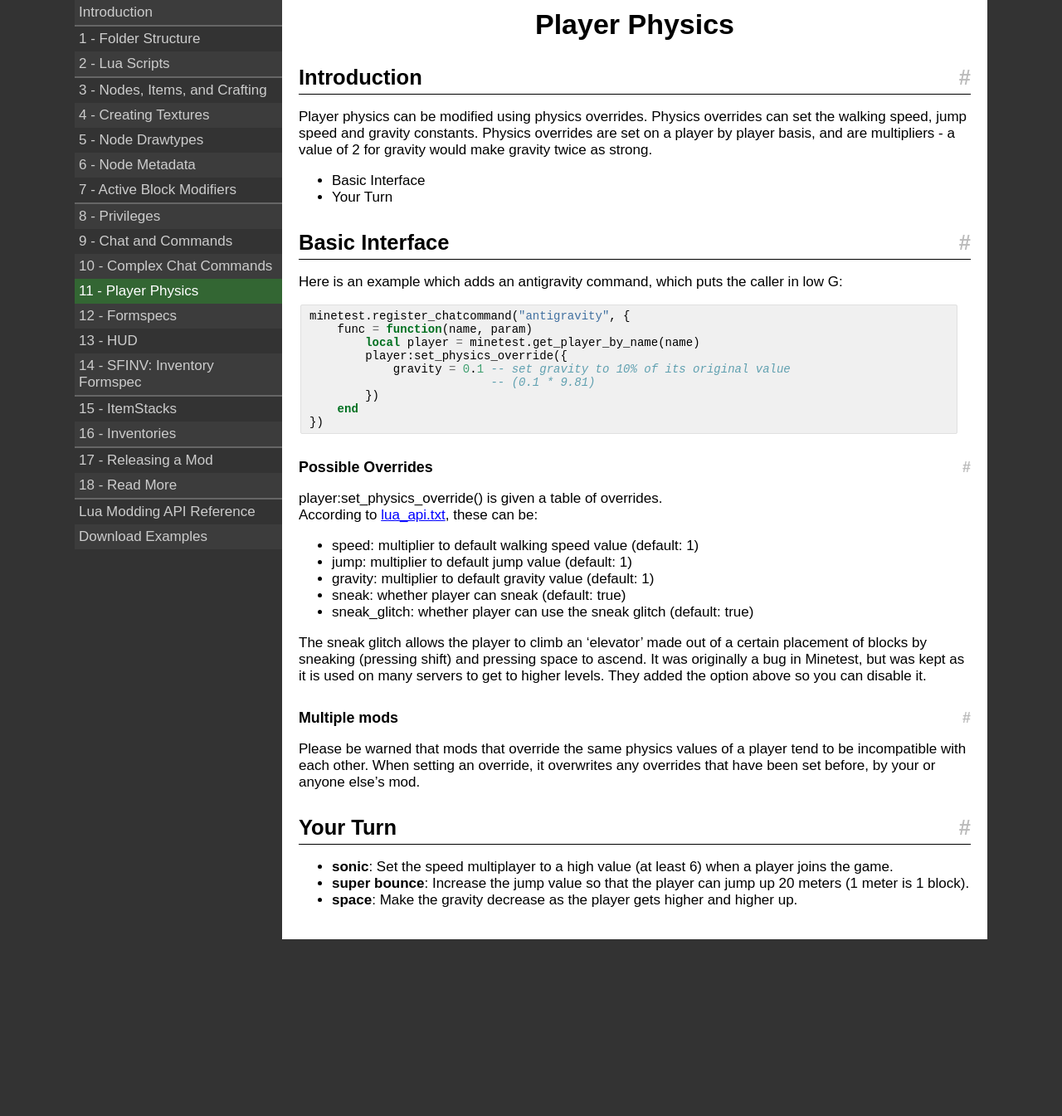
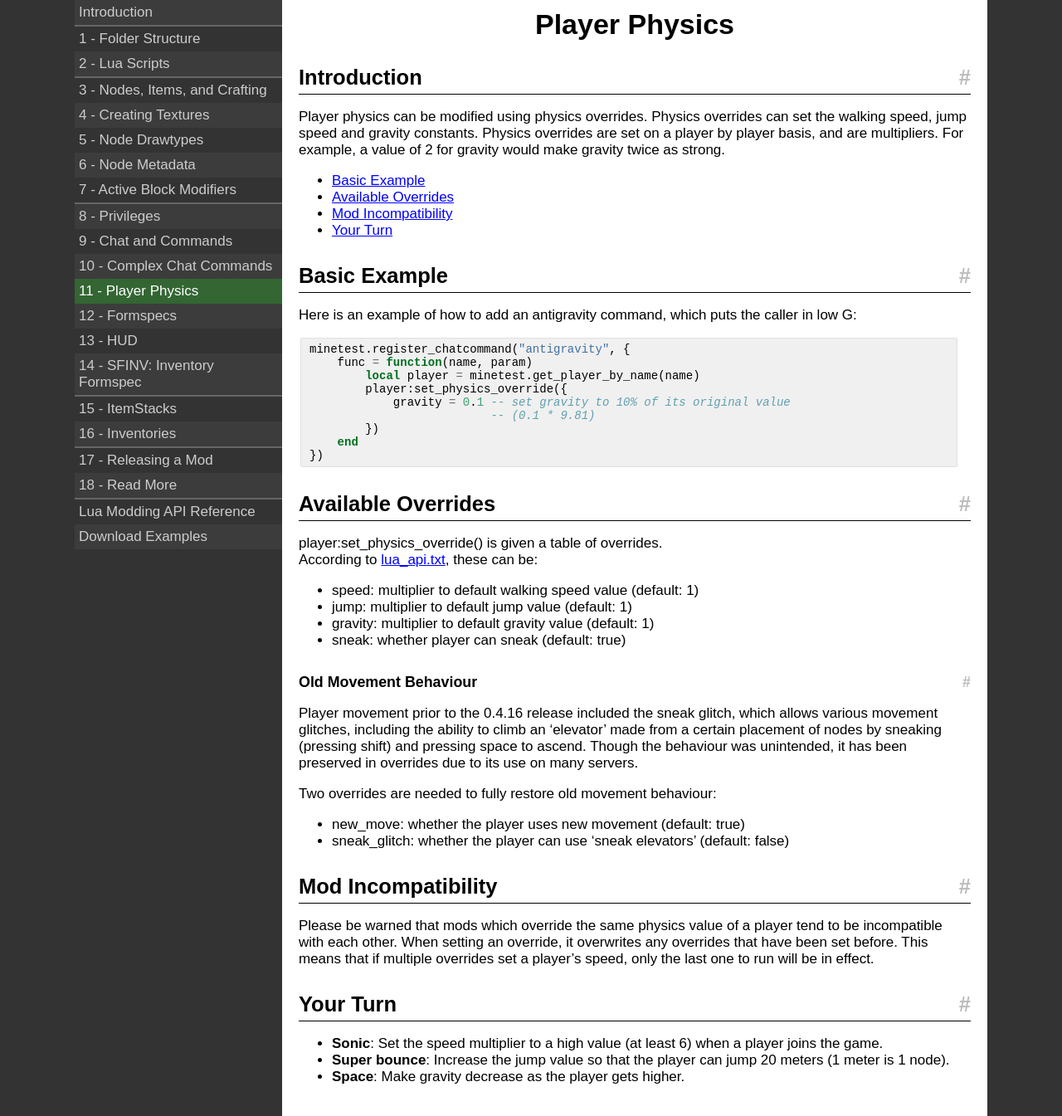
Before and after one commit to rubenwardy/minetest_modding_book, a Jekyll site: the page built from en/chapters/player_physics.md, in a window 1280 px wide. Shown: the whole page at 83% size. Built offline with Jekyll 4.4.1, drawn with Linux system fonts in a browser that asks for light colours; nearby versions of some CDN libraries; before the commit the page ends 1132 px from its top, so only the background shows below that.

Commit message:
Player Physics: Improvements

```diff
--- a/en/chapters/player_physics.md
+++ b/en/chapters/player_physics.md
@@ -8,15 +8,17 @@
 
 Player physics can be modified using physics overrides. Physics overrides can set the
 walking speed, jump speed and gravity constants. Physics overrides are set on a player
-by player basis, and are multipliers - a value of 2 for gravity would make gravity twice
-as strong.
+by player basis, and are multipliers. For example, a value of 2 for gravity would make
+gravity twice as strong.
 
-* Basic Interface
-* Your Turn
+* [Basic Example](#basic_example)
+* [Available Overrides](#available_overrides)
+* [Mod Incompatibility ](#mod_incompatibility)
+* [Your Turn](#your_turn)
 
-## Basic Interface
+## Basic Example
 
-Here is an example which adds an antigravity command, which
+Here is an example of how to add an antigravity command, which
 puts the caller in low G:
 
 {% highlight lua %}
@@ -31,7 +33,7 @@
 })
 {% endhighlight %}
 
-### Possible Overrides
+## Available Overrides
 
 player:set_physics_override() is given a table of overrides.\\
 According to [lua_api.txt](../lua_api.html#player-only-no-op-for-other-objects),
@@ -41,22 +43,29 @@
 * jump: multiplier to default jump value (default: 1)
 * gravity: multiplier to default gravity value (default: 1)
 * sneak: whether player can sneak (default: true)
-* sneak_glitch: whether player can use the sneak glitch (default: true)
 
-The sneak glitch allows the player to climb an 'elevator' made out of
-a certain placement of blocks by sneaking (pressing shift) and pressing
-space to ascend. It was originally a bug in Minetest, but was kept as
-it is used on many servers to get to higher levels.
-They added the option above so you can disable it.
+### Old Movement Behaviour
 
-### Multiple mods
+Player movement prior to the 0.4.16 release included the sneak glitch, which
+allows various movement glitches, including the ability
+to climb an 'elevator' made from a certain placement of nodes by sneaking
+(pressing shift) and pressing space to ascend. Though the behaviour was
+unintended, it has been preserved in overrides due to its use on many servers.
 
-Please be warned that mods that override the same physics values of a player tend
+Two overrides are needed to fully restore old movement behaviour:
+
+* new_move: whether the player uses new movement (default: true)
+* sneak_glitch: whether the player can use 'sneak elevators' (default: false)
+
+## Mod Incompatibility
+
+Please be warned that mods which override the same physics value of a player tend
 to be incompatible with each other. When setting an override, it overwrites
-any overrides that have been set before, by your or anyone else's mod.
+any overrides that have been set before. This means that if multiple overrides set a
+player's speed, only the last one to run will be in effect.
 
 ## Your Turn
 
-* **sonic**: Set the speed multiplayer to a high value (at least 6) when a player joins the game.
-* **super bounce**: Increase the jump value so that the player can jump up 20 meters (1 meter is 1 block).
-* **space**: Make the gravity decrease as the player gets higher and higher up.
+* **Sonic**: Set the speed multiplier to a high value (at least 6) when a player joins the game.
+* **Super bounce**: Increase the jump value so that the player can jump 20 meters (1 meter is 1 node).
+* **Space**: Make gravity decrease as the player gets higher.
```
